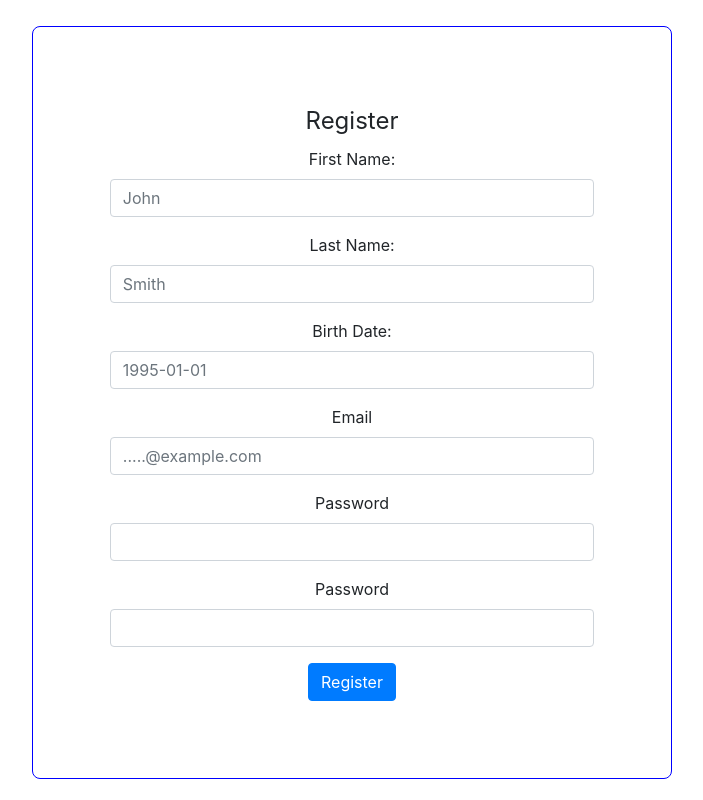
After one commit to hoa-pham/car_rental, a PHP site: page /register.html in a window 1280 px wide. The commit adds this page. Shown: the whole page, without its empty margins (288-991 px from the left). Run offline with PHP 8.4, Linux system fonts and the light colour scheme.

Commit message:
chainging register.php to register.html

```diff
--- a/login.css
+++ b/login.css
@@ -2,7 +2,7 @@
 	width: 50%;
 	border: 1px solid blue;
 	border-radius: 8px;
-	margin-top:10%;
+	margin-top:2%;
 	padding: 6%;
 }
 
--- a/login.php
+++ b/login.php
@@ -23,7 +23,7 @@
 		  <button class="btn btn-primary" type="submit">Login</button>
 
 		  <div class="form-group register">
-		  	<a href="">Register</a>
+		  	<a href="register.html">Register</a>
 		  </div>
 		</form>
 
--- /dev/null
+++ b/register.html
@@ -0,0 +1,57 @@
+<!DOCTYPE html>
+<html>
+<head>
+	<title>Register Page</title>
+	<!-- bootrap -->
+	<link rel="stylesheet" href="https://stackpath.bootstrapcdn.com/bootstrap/4.1.3/css/bootstrap.min.css">
+	<link rel="stylesheet" type="text/css" href="login.css">
+</head>
+<body>
+	<div class="container text-center form">
+		<legend>Register</legend>
+		<form method="post" action="register.php" autocomplete="on">
+			<div class="form-group">
+		    <label for="firstName">First Name: </label>
+		    <input type="text" class="form-control" name="firstName" id="firstName" placeholder="John">
+		  </div>
+
+		  <div class="form-group">
+		    <label for="lastName">Last Name: </label>
+		    <input type="text" class="form-control" name="lastName" id="lastName" placeholder="Smith">
+		  </div>
+
+		  <div class="form-group">
+		    <label for="birthDate">Birth Date: </label>
+		    <input type="birthDate" class="form-control" name="birthDate" id="birthDate" placeholder="1995-01-01">
+		  </div>
+
+		  <div class="form-group">
+		    <label for="email">Email </label>
+		    <input type="text" class="form-control" name="email" id="email" placeholder=".....@example.com">
+		  </div>
+
+		  <div class="form-group">
+		    <label for="password">Password</label>
+		    <input type="password" class="form-control" name="password" id="password" placeholder="">
+		  </div>
+
+		  <div class="form-group">
+		    <label for="confirmPass">Password</label>
+		    <input type="password" class="form-control" name="confirmPass" id="confirmPass" placeholder="">
+		  </div>
+
+
+		  <button class="btn btn-primary" type="submit">Register</button>
+
+		</form>
+
+
+	</div>
+
+
+	<!-- boostrap JS -->
+	<script src="https://code.jquery.com/jquery-3.3.1.slim.min.js"></script>
+	<script src="https://cdnjs.cloudflare.com/ajax/libs/popper.js/1.14.3/umd/popper.min.js"></script>
+	<script src="https://stackpath.bootstrapcdn.com/bootstrap/4.1.3/js/bootstrap.min.js"></script>
+</body>
+</html>
--- a/server.php
+++ b/server.php
@@ -23,9 +23,6 @@
 		$result = $conn->query($query);
 		if($result) echo "<script>console.log('DB connected successfully!')</script>";
 		else echo "<script>console.log('Error: " .mysqli_error($conn)."')</script>";
-
-
-		//close DB
 	}
 
 	//update the database
--- a/validationConfirm.php
+++ b/validationConfirm.php
@@ -10,7 +10,7 @@
          include 'server.php';
 
          //Retrieve inputs (using helper function)
-         $email = htmlspecialchars($_POST['email']);
+         $email = $_POST['email'];
          $password = $_POST['password'];
 
          //set validation flag
```
Also changed, not shown: register.php (+6 -51 lines).
